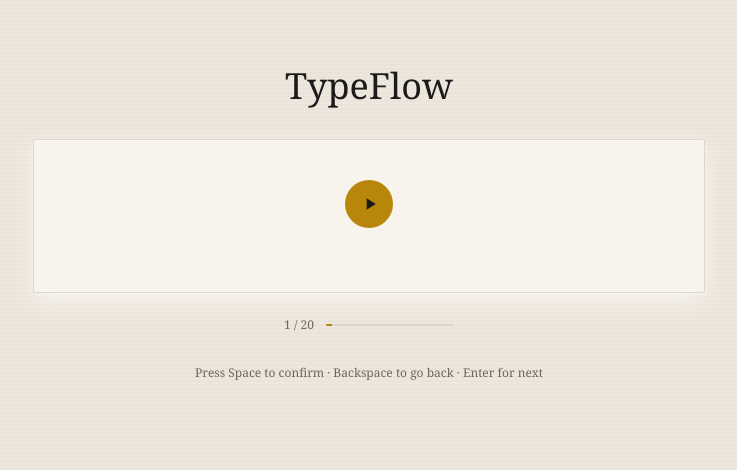
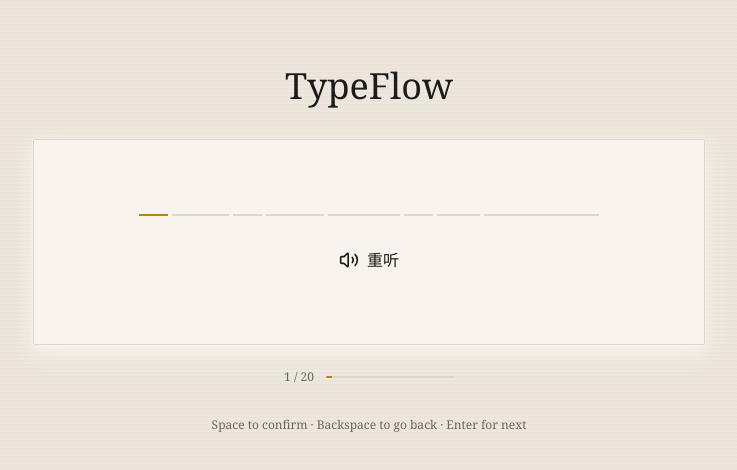
Before and after one commit to joyway1978/TypeFlow, a Next.js app in the folder frontend/: page / in a window 1280 px wide. Shown: the top 470 px of the page, without its empty margins (271-1008 px from the left). Built offline with nearby package versions, Linux system fonts and the light colour scheme; no server answers.

Commit message:
Remove idle phase - auto-start audio and show input immediately on page load

```diff
--- a/frontend/app/page.tsx
+++ b/frontend/app/page.tsx
@@ -4,7 +4,6 @@
 import { useAudio } from '@/hooks/useAudio';
 import { PaperSheet } from '@/components/PaperSheet';
 import { InteractiveSentence } from '@/components/InteractiveSentence';
-import { PlayButton } from '@/components/PlayButton';
 import { ReplayButton } from '@/components/ReplayButton';
 import { FeedbackReport } from '@/components/FeedbackReport';
 import { StatsBar } from '@/components/StatsBar';
@@ -46,11 +45,25 @@
     }
   }, [isAllWordsDone, phase, submitAnswer]);
 
+  const handlePlay = useCallback(async () => {
+    if (!currentSentence) return;
+    startListening();
+    await playAudio(currentSentence.text);
+    startTyping();
+  }, [currentSentence, playAudio, startListening, startTyping]);
+
   useEffect(() => {
     if (phase !== 'typing') {
       submittedRef.current = false;
     }
   }, [phase]);
+
+  // Auto-start audio on mount and when sentence changes
+  useEffect(() => {
+    if (phase === 'idle' && currentSentence) {
+      handlePlay();
+    }
+  }, [phase, currentSentence, handlePlay]);
 
   useEffect(() => {
     const handleKeyDown = (e: KeyboardEvent) => {
@@ -64,13 +77,6 @@
     return () => window.removeEventListener('keydown', handleKeyDown);
   }, [phase, nextSentence]);
 
-  const handlePlay = useCallback(async () => {
-    if (!currentSentence) return;
-    startListening();
-    await playAudio(currentSentence.text);
-    startTyping();
-  }, [currentSentence, playAudio, startListening, startTyping]);
-
   const handleReplay = useCallback(() => {
     replay();
   }, [replay]);
@@ -79,11 +85,10 @@
     nextSentence();
   }, [nextSentence]);
 
-  const showPlayButton = phase === 'idle';
-  const showInput = phase === 'typing' || phase === 'listening';
+  const showInput = phase === 'idle' || phase === 'typing' || phase === 'listening';
   const showFeedback = phase === 'feedback' && feedback;
   const showNext = phase === 'feedback';
-  const showReplay = phase === 'listening' || phase === 'typing' || phase === 'feedback';
+  const showReplay = phase !== 'feedback';
 
   return (
     <main className="flex min-h-screen flex-col items-center px-4 py-8 md:px-12 md:py-16">
@@ -103,16 +108,6 @@
               onConfirm={confirmWord}
               onGoBack={goBackWord}
               disabled={isLoading || phase === 'listening'}
-            />
-          </div>
-        )}
-
-        {showPlayButton && (
-          <div className="mb-6">
-            <PlayButton
-              isPlaying={isPlaying}
-              isLoading={audioLoading}
-              onClick={handlePlay}
             />
           </div>
         )}
@@ -158,7 +153,7 @@
       )}
 
       <p className="mt-8 font-serif text-xs text-ink-faded">
-        Press Space to confirm &middot; Backspace to go back &middot; Enter for next
+        Space to confirm &middot; Backspace to go back &middot; Enter for next
       </p>
     </main>
   );
```
